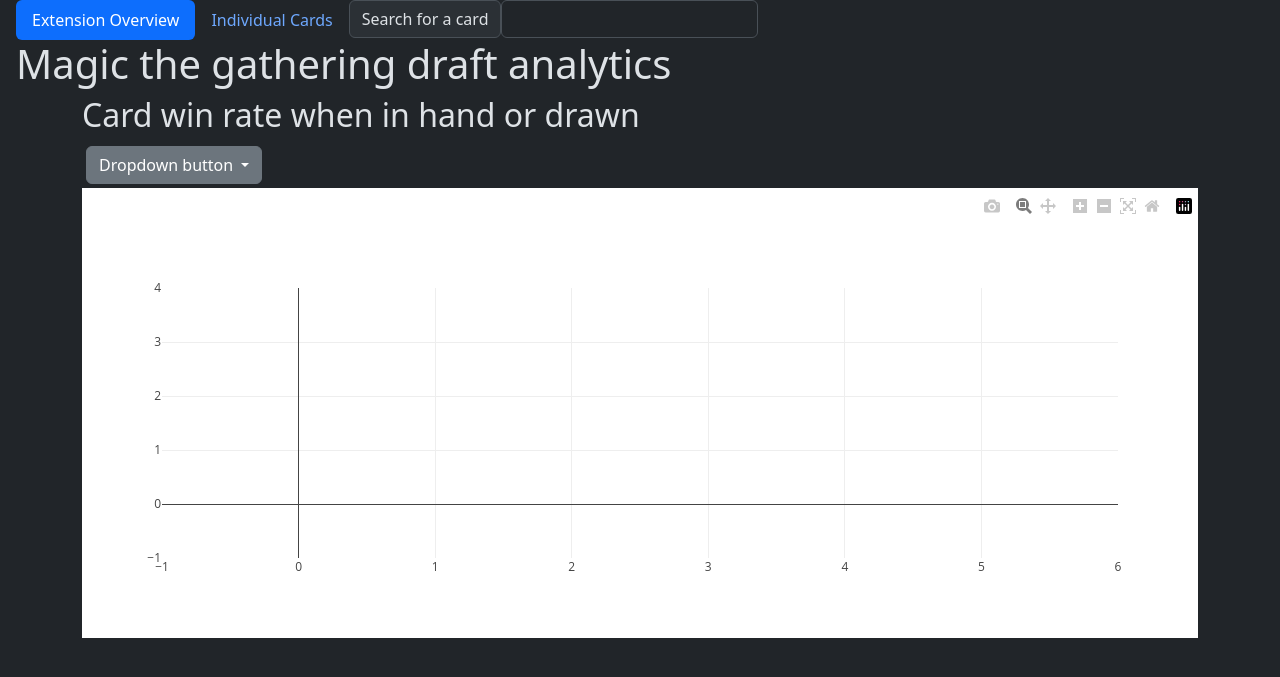
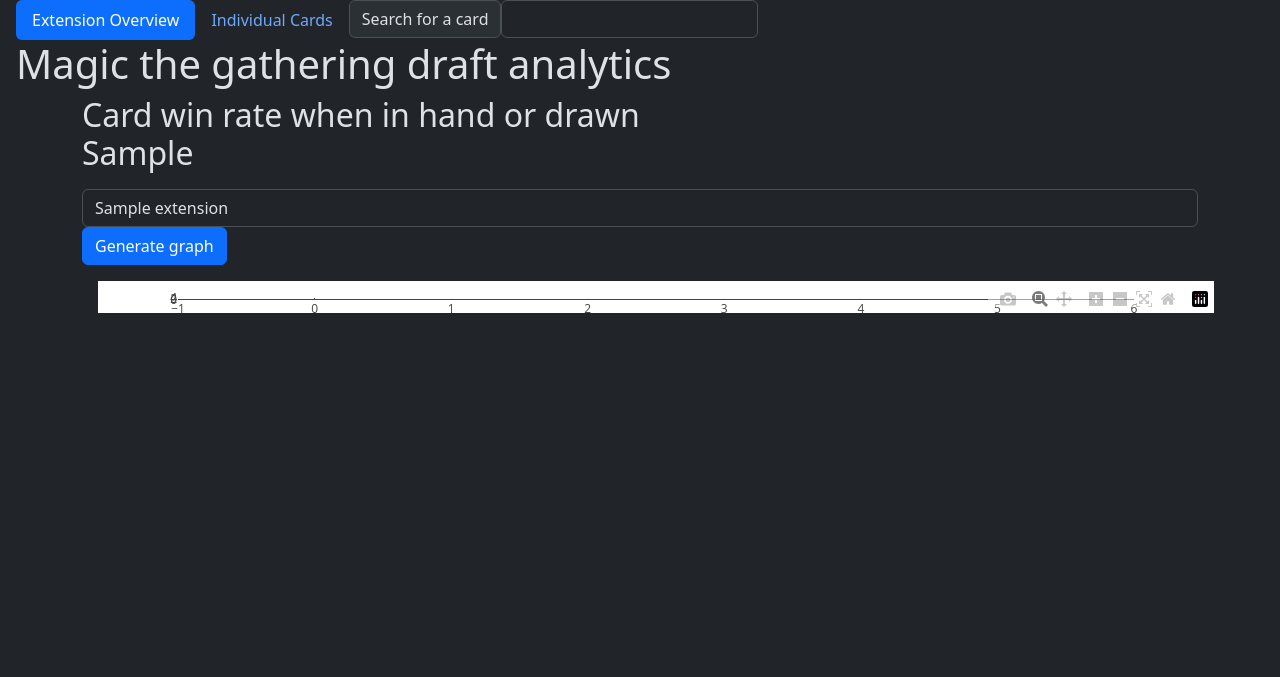
Before and after one commit to pahlisch/mtga_draft_analytics, a Python web app: template flask-app/templates/index.html in a window 1280 px wide. Shown: the part 49-726 px from the top of the page. Run offline with Jinja, Linux system fonts and the light colour scheme; the template is opened without the code that fills it: most values are stand-ins (such as "Sample title", 1, 10 or a date in 2020); some libraries are stand-ins or nearby versions.

Commit message:
added slector for extension

```diff
--- /dev/null
+++ b/flask-app/static/search.js
@@ -0,0 +1,19 @@
+function myFunction() {
+    document.getElementById("myDropdownmenu").classList.toggle("show");
+  }
+
+function filterFunction() {
+    let input, filter, ul, li, a, i;
+    input = document.getElementById("myInput");
+    filter = input.value.toUpperCase();
+    div = document.getElementById("myDropdownmenu");
+    a = div.getElementsByTagName("a");
+    for (i = 0; i < a.length; i++) {
+      txtValue = a[i].textContent || a[i].innerText;
+      if (txtValue.toUpperCase().indexOf(filter) > -1) {
+        a[i].style.display = "";
+      } else {
+        a[i].style.display = "none";
+      }
+    }
+  }
--- a/flask-app/static/style.css
+++ b/flask-app/static/style.css
@@ -1,3 +1,67 @@
 .chart {
     border-radius: 8px;
 }
+
+body{
+    background-color: #dfe4ea;
+}
+.btn {
+
+  color: white;
+
+
+  font-size: 16px;
+  border: none;
+  cursor: arrow;
+}
+
+
+.dropbtn:hover, .dropbtn:focus {
+  background-color: rgb(78, 6, 18);
+}
+
+
+#myInput {
+  box-sizing: border-box;
+  background-image: url('searchicon.png');
+  background-position: 14px 12px;
+  background-repeat: no-repeat;
+  font-size: 16px;
+  padding: 14px 20px 12px 45px;
+  border: none;
+  border-bottom: 1px solid #ddd;
+}
+
+
+#myInput:focus {outline: 3px solid #ddd;}
+
+
+.dropdown {
+  position: relative;
+  display: inline-block;
+}
+
+
+.dropdown-content {
+  display: none;
+  position: absolute;
+  background-color: #f6f6f6;
+  min-width: 230px;
+  overflow: auto;
+  border: 1px solid #ddd;
+  z-index: 1;
+}
+
+
+.dropdown-content a {
+  color: black;
+  padding: 12px 16px;
+  text-decoration: none;
+  display: block;
+}
+
+
+.dropdown a:hover {background-color: #ddd;}
+
+
+.show {display: block;}
--- a/flask-app/templates/base.html
+++ b/flask-app/templates/base.html
@@ -4,8 +4,10 @@
     <meta charset="utf-8">
     <title>MTGA draft analytics</title>
     <meta name="viewport" content="width=device-width, initial-scale=1">
+    <link rel="stylesheet" href="{{ url_for('static', filename='style.css') }}">
     <link href="https://cdn.jsdelivr.net/npm/bootstrap@5.3.0-alpha1/dist/css/bootstrap.min.css" rel="stylesheet" integrity="sha384-GLhlTQ8iRABdZLl6O3oVMWSktQOp6b7In1Zl3/Jr59b6EGGoI1aFkw7cmDA6j6gD" crossorigin="anonymous">
   </header>
+
   <body class="p-3">
     <ul class="nav nav-pills">
       <li class="nav-item">
@@ -22,7 +24,6 @@
       </li>
     </ul>
     <title>{% block title %}{% endblock %} - Flaskr</title>
-    <link rel="stylesheet" href="{{ url_for('static', filename='style.css') }}">
       <h1>Magic the gathering draft analytics</h1>
     <section class="content">
       <header>
--- a/flask-app/templates/index.html
+++ b/flask-app/templates/index.html
@@ -7,23 +7,22 @@
     <div class="container">
       <h2>
         {% block title %}Card win rate when in hand or drawn{% endblock %}
+        <p>{{selected_value}}</p>
       </h2>
-      <div class="row">
-        <div class="col"><div class="dropdown p-1">
-          <button class="btn btn-secondary dropdown-toggle" type="button" id="dropdownMenuButton" data-toggle="dropdown" aria-haspopup="true" aria-expanded="false">
-            Dropdown button
-          </button>
-          <div class="dropdown-menu" aria-labelledby="dropdownMenuButton">
-            <a class="dropdown-item" href="#">Action</a>
-            <a class="dropdown-item" href="#">Another action</a>
-            <a class="dropdown-item" href="#">Something else here</a>
+      <form class="form-inline" name="extension_select" method="POST">
+        <div class="form-group">
+          <div class="input-group">
+                <select class="form-control" name="extension_list">
+                    {% for extension in extension_list %}
+                    <option value="{{extension}}">{{extension}}</option>
+                    {% endfor %}
+                  </select>
           </div>
+          <button type="submit" class="btn btn-primary">Generate graph</button>
         </div>
-        </div>
-      </div>
       <div class="row">
         <div class="col">
-          <div id='chart' class='chart'”>
+          <div id='chart' class='chart p-3'”>
           </div>
         </div>
     </div>
@@ -31,6 +30,7 @@
       <script src='https://cdn.plot.ly/plotly-latest.min.js'></script>
     <script type='text/javascript'>
     let graphs = {{graphJSON | safe}};
-    plot = Plotly.newPlot('chart',graphs,{});
+    plot = Plotly.newPlot('chart', graphs, {});
     </script>
+    <script type='text/javascript' src="static/search.js"></script>
 {% endblock %}
```
Also changed, not shown: flask-app/index.py (+12 -26 lines).
